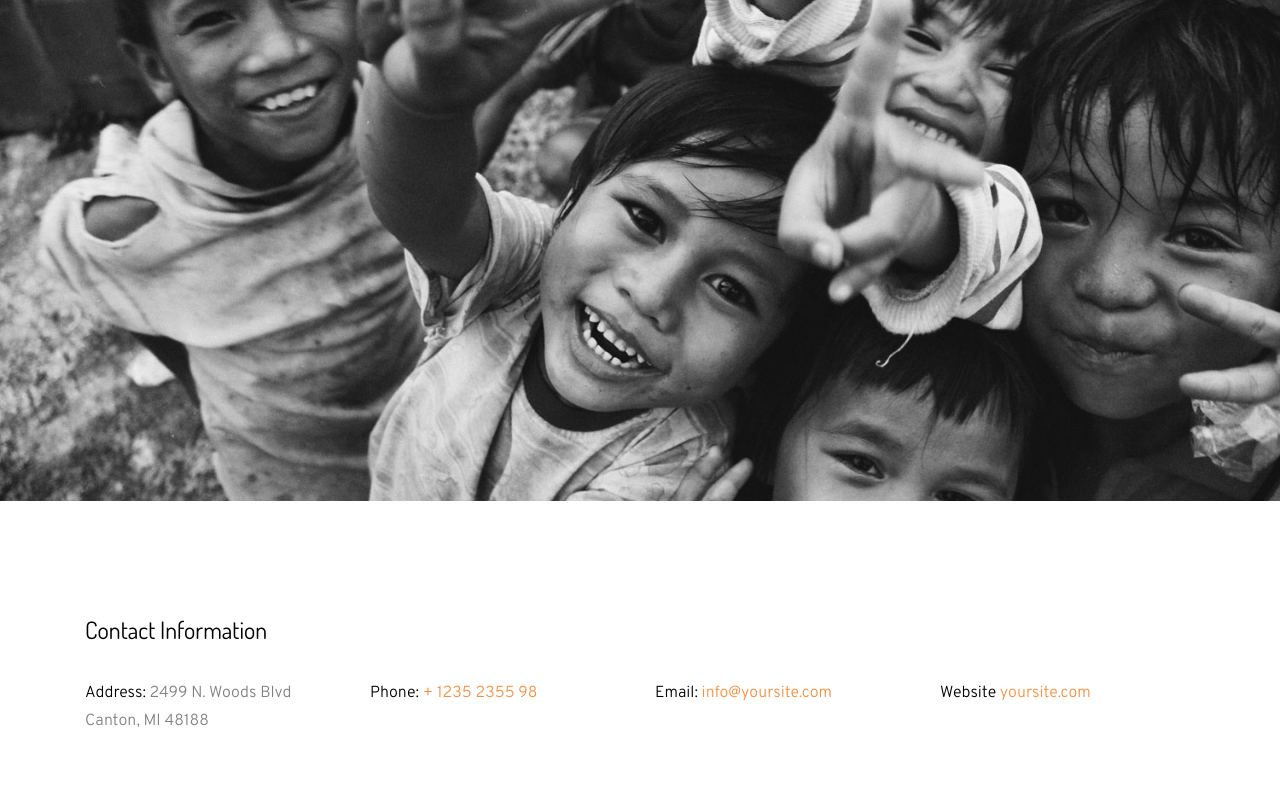
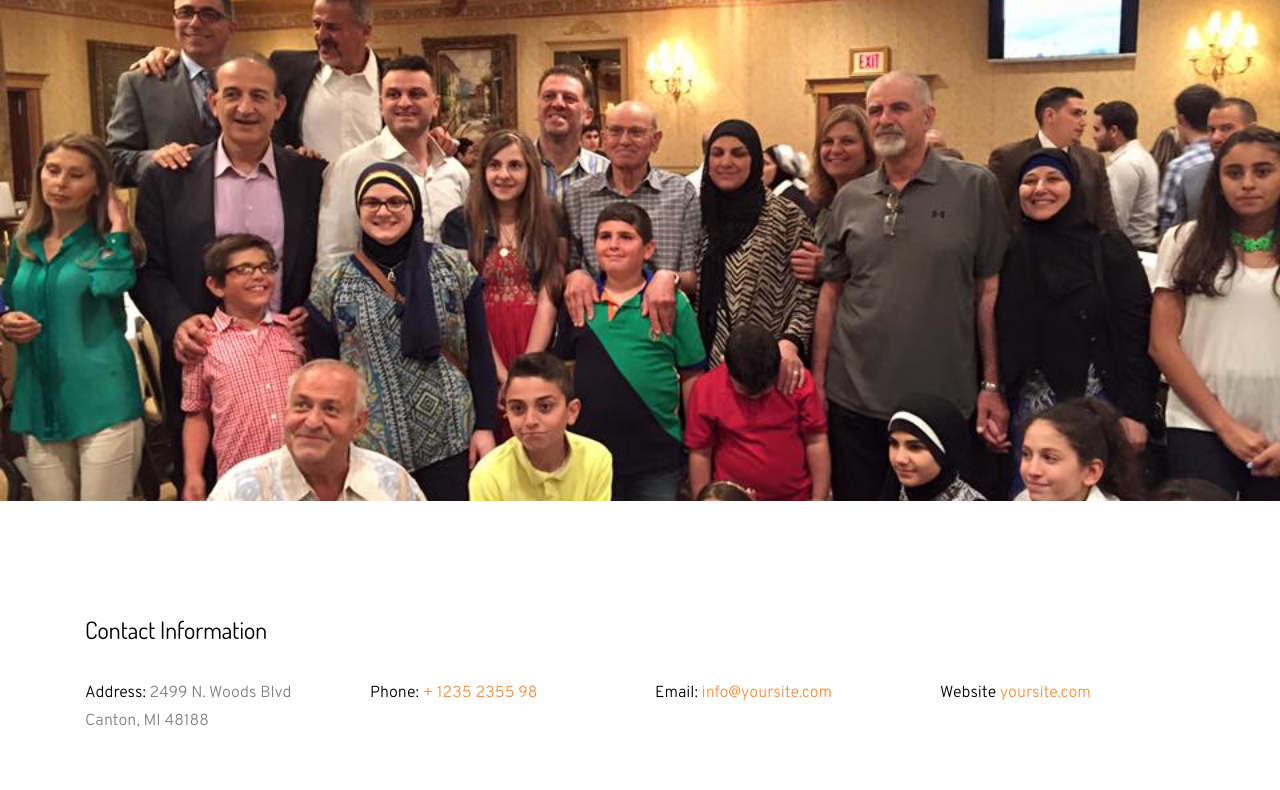
Before and after one commit to Pankaj-collab/web, a plain HTML site: page contact.html in a window 1280 px wide. Shown: the part 199-989 px from the top of the page. Drawn offline with Linux system fonts and the light colour scheme; some packages are replaced by stand-ins of ours; no server answers; files whose address does not match are found by name.

Commit message:
Update contact.html

```diff
--- a/contact.html
+++ b/contact.html
@@ -52,7 +52,7 @@
   </nav>
     <!-- END nav -->
 
-    <div class="hero-wrap" style="background-image: url('images/bg_2.jpg');height: 20%;" data-stellar-background-ratio="0.5">
+    <div class="hero-wrap" style="background-image: url('images/img6.jpg');height: 20%;" data-stellar-background-ratio="0.5">
 
     </div>
 
```
